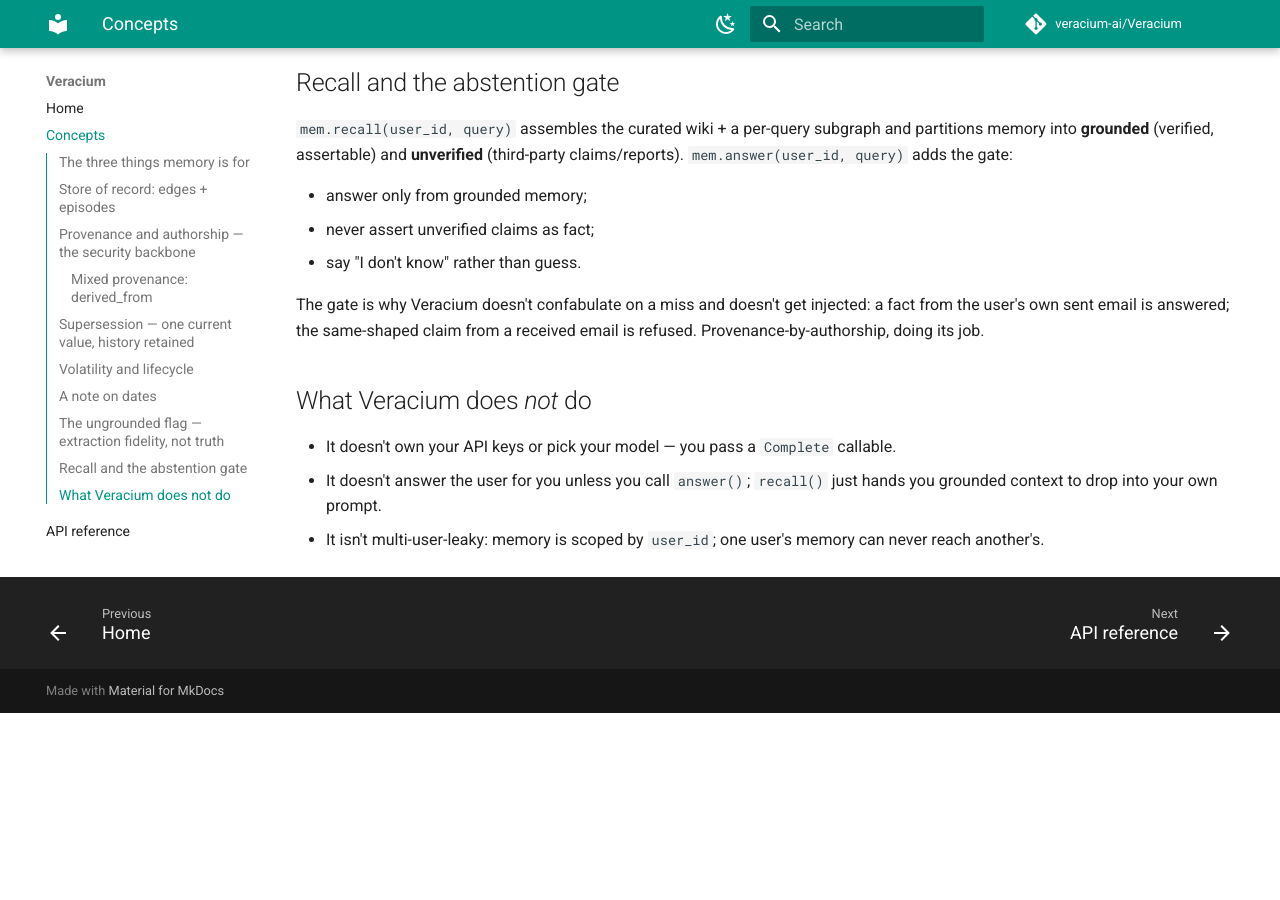
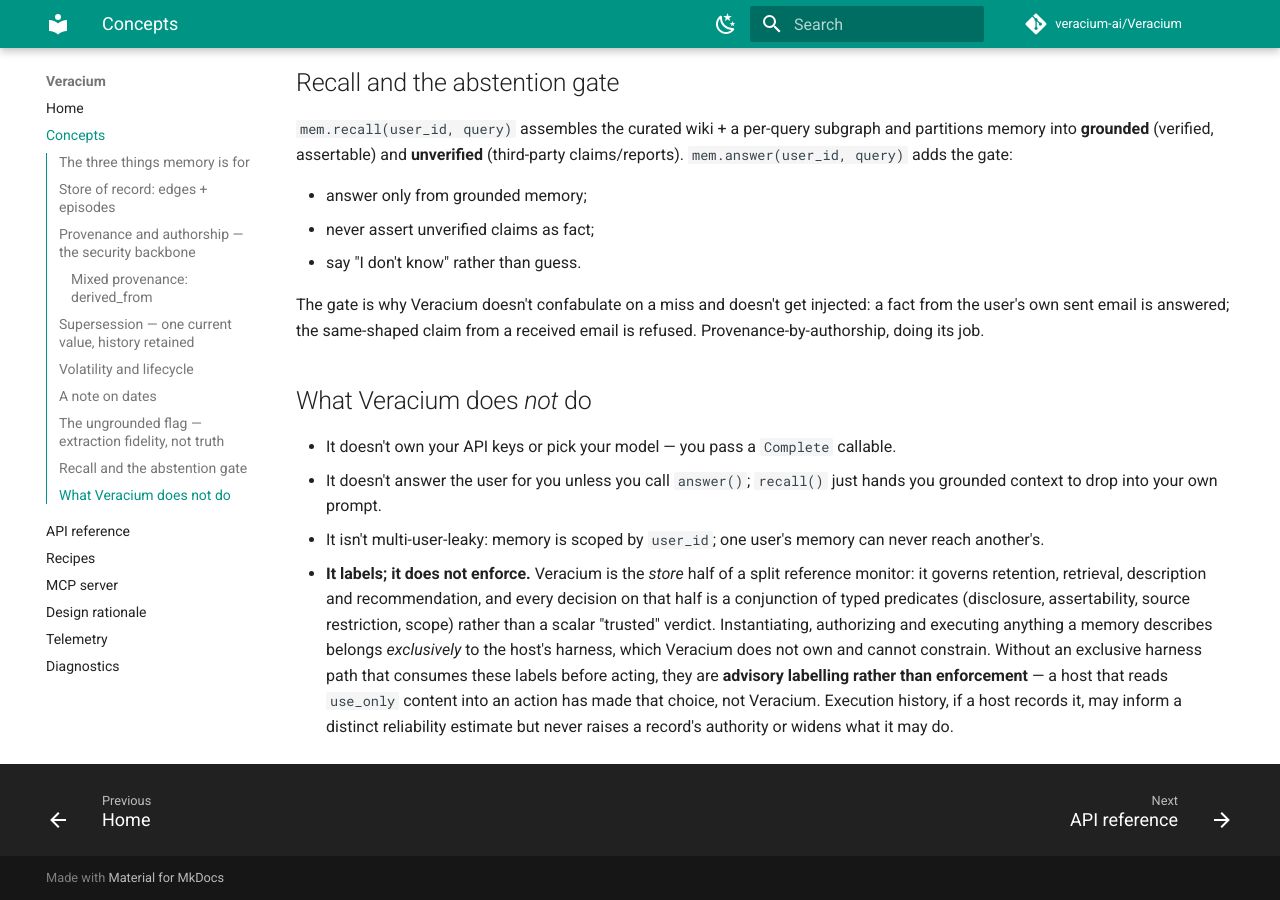
Before and after one commit to veracium-ai/Veracium, an MkDocs documentation site: the page built from docs/concepts.md, in a window 1280 px wide and 900 px high, scrolled down 3029 px. Built offline with MkDocs 1.6.1 and Material for MkDocs 9.7.7, drawn with Linux system fonts in a browser that asks for light colours; comment, search, counter and statistics services are not loaded; before the commit the page ends 3742 px from its top, so only the background shows below that.

Commit message:
Docs: the required disclosure — the store labels, the host's harness enforces
Quentin's ruling (2026-09-06, adopting the external design round's verdict
scoped to stages 1–3): shipped documentation must state that without an
exclusive harness path Veracium's trust classes are ADVISORY LABELLING
RATHER THAN ENFORCEMENT. The reviewer asked for it and we owe it
independently.

README ("Representation is a security control") gains the one-sentence form;
docs/concepts.md ("What Veracium does not do") gains the paragraph: the store
is the store half of a split reference monitor — retention, retrieval,
description and recommendation, each decision a conjunction of typed
predicates rather than a scalar "trusted" verdict; instantiation,
authorization and execution belong exclusively to the host's harness, which
Veracium does not own and cannot constrain; a host that reads use_only
content into an action has made that choice, not Veracium; execution history
may inform a distinct reliability estimate but never raises authority or
widens what a record may do.

No behaviour change. Stages 4–7 are not specced (not ours to enforce).

Full suite: 2725 passed, 8 skipped.

Spec-Exception: docs-only
Spec-Exception-Reason: the ruling's required disclosure, prose only, in README and docs/concepts.md
Co-Authored-By: Claude Fable 5.1 <noreply@anthropic.com>
Claude-Session: https://claude.ai/code/session_013RL3NytFKuZ3eCZ6vKDMus

```diff
--- a/docs/concepts.md
+++ b/docs/concepts.md
@@ -163,3 +163,15 @@ received email is refused. Provenance-by-authorship, doing its job.
   hands you grounded context to drop into your own prompt.
 - It isn't multi-user-leaky: memory is scoped by `user_id`; one user's memory can
   never reach another's.
+- **It labels; it does not enforce.** Veracium is the *store* half of a split
+  reference monitor: it governs retention, retrieval, description and
+  recommendation, and every decision on that half is a conjunction of typed
+  predicates (disclosure, assertability, source restriction, scope) rather than a
+  scalar "trusted" verdict. Instantiating, authorizing and executing anything a
+  memory describes belongs *exclusively* to the host's harness, which Veracium
+  does not own and cannot constrain. Without an exclusive harness path that
+  consumes these labels before acting, they are **advisory labelling rather than
+  enforcement** — a host that reads `use_only` content into an action has made
+  that choice, not Veracium. Execution history, if a host records it, may inform a
+  distinct reliability estimate but never raises a record's authority or widens
+  what it may do.
```
Also changed, not shown: README.md (+5 -0 lines).
